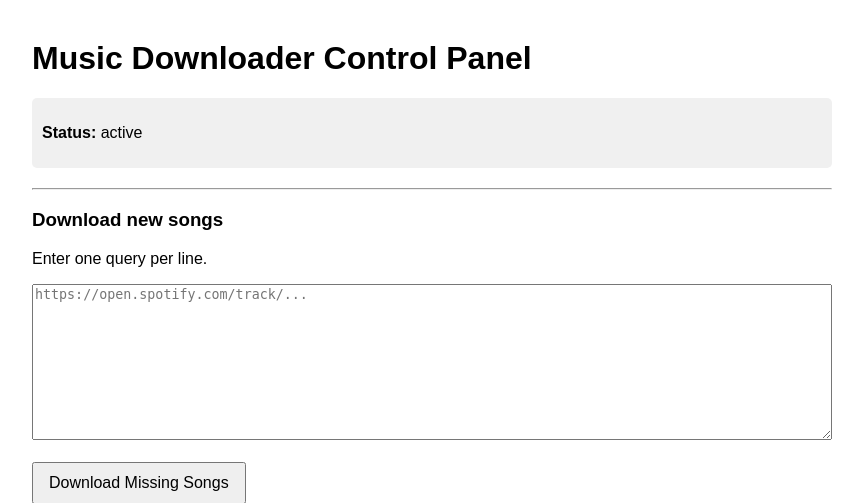
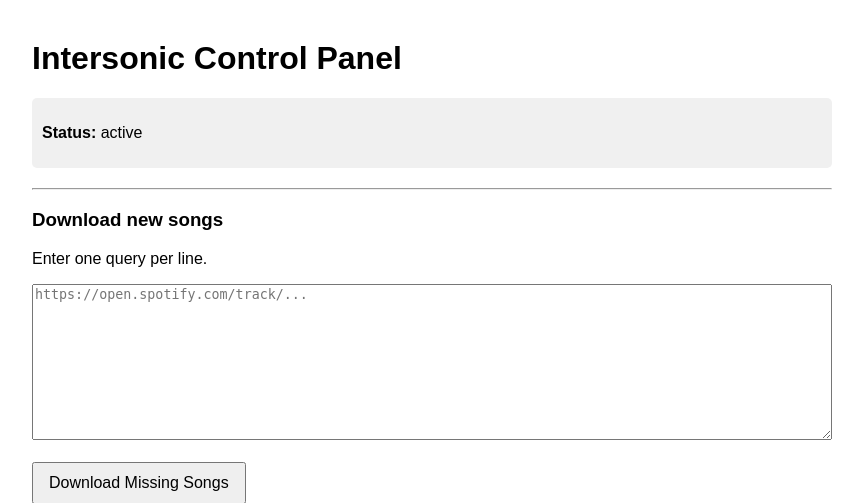
Before and after one commit to jeremy46231/intersonic, a Python web app: template src/web/templates/index.html in a window 1280 px wide. Shown: the top 503 px of the page, without its empty margins (208-1071 px from the left). Run offline with Jinja, Linux system fonts and the light colour scheme; the template is opened without the code that fills it: most values are stand-ins (such as "Sample title", 1, 10 or a date in 2020).

Commit message:
Change name to Intersonic

```diff
--- a/docker-compose.yml
+++ b/docker-compose.yml
@@ -14,7 +14,7 @@ services:
       - spotipy-cache:/data/spotipy-cache
       - ${MUSIC_DIR}:/music
     environment:
-      - TS_NAME=music-downloader
+      - TS_NAME=intersonic
       - TS_AUTHKEY
       - TS_EXIT_NODE
       - SPOTIFY_CLIENT_ID
--- a/pyproject.toml
+++ b/pyproject.toml
@@ -1,5 +1,5 @@
 [project]
-name = "music-downloader"
+name = "intersonic"
 version = "0.1.0"
 requires-python = ">=3.13"
 dependencies = [
--- a/src/main.py
+++ b/src/main.py
@@ -6,7 +6,7 @@ from metadata.main import process_directory
 
 
 def main():
-    print("Hello from main.py")
+    print("Hello from Intersonic")
 
     tailscale_setup()
 
--- a/src/web/templates/index.html
+++ b/src/web/templates/index.html
@@ -2,7 +2,7 @@
 <html lang="en">
   <head>
     <meta charset="UTF-8" />
-    <title>Music Downloader</title>
+    <title>Intersonic</title>
     <style>
       body {
         font-family: sans-serif;
@@ -30,7 +30,7 @@
     <script src="/static/htmx.min.js" defer></script>
   </head>
   <body>
-    <h1>Music Downloader Control Panel</h1>
+    <h1>Intersonic Control Panel</h1>
 
     <div
       id="status-display"
```
Also changed, not shown: README.md.
